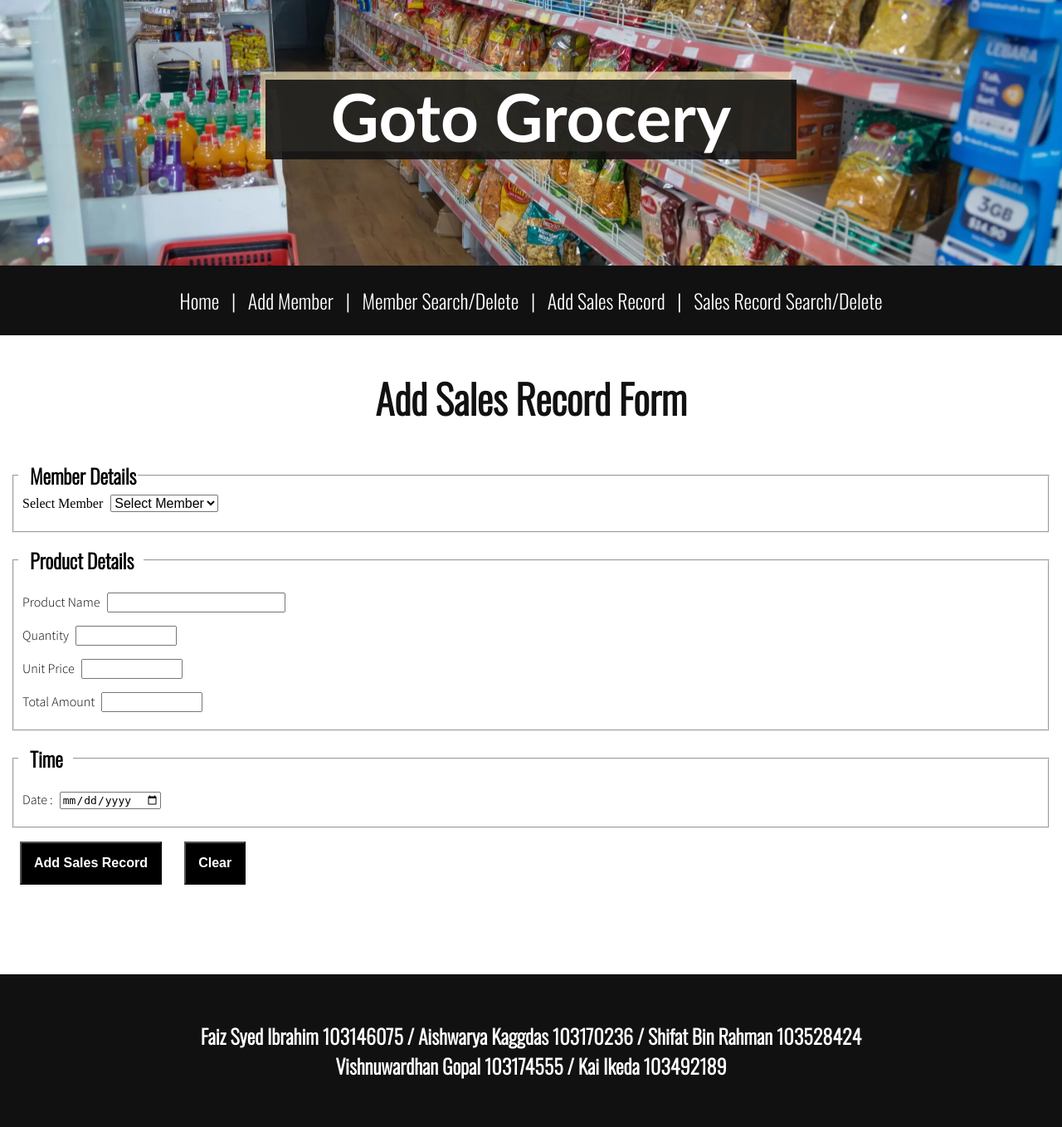
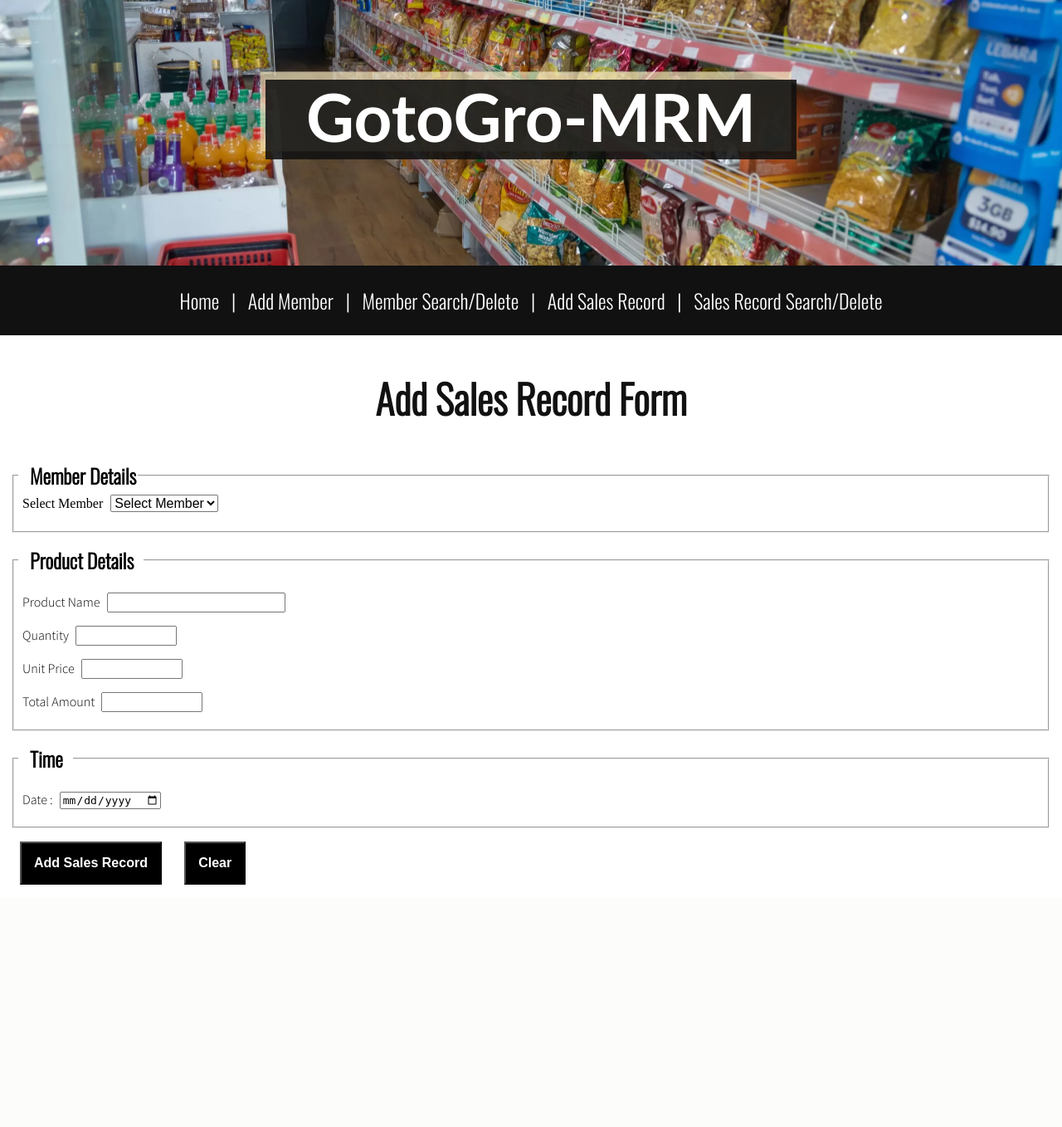
Before and after one commit to zu-nafi/GotoGro-MRM, a PHP site: page /addsalesrecord.php in a window 1280 px wide. Shown: the whole page at 83% size. After the commit the page ends 1066 px from the top, so only its background shows below. Run offline with PHP 8.4, Linux system fonts and the light colour scheme; data that the repository does not hold is empty.

Commit message:
Update addsalesrecord.php

```diff
--- a/addsalesrecord.php
+++ b/addsalesrecord.php
@@ -9,19 +9,12 @@ if(isset($_GET["sale"]) && $_GET["sale"] == "success"){
 <html lang="en">
 <head>
     <meta charset="UTF-8"/>
-    <meta name="description" content="Managing Software Projects"/>
-    <meta name="keywords" content="HTML, CSS, Grocery, MRM, Project"/>
-    <meta name="author" content="Faiz Syed Ibrahim 103146075"/>
-    <meta name="author" content="Aishwarya Kaggdas 103170236"/>
-    <meta name="author" content="Shifat Bin Rahman 103528424"/>
-    <meta name="author" content="Vishnuwardhan Gopal 103174555"/>
-    <meta name="author" content="Kai Ikeda 103492189"/>
 
     <link href= "style.css" rel="stylesheet" />
     <link rel="preconnect" href="https://fonts.gstatic.com">
     <link href="https://fonts.googleapis.com/css2?family=Oswald:wght@300&family=Source+Sans+Pro:wght@300&display=swap" rel="stylesheet">
 
-    <title>Goto Gro MRM</title>
+        <title>GotoGro-MRM</title>
 </head>
 
 
@@ -29,7 +22,7 @@ if(isset($_GET["sale"]) && $_GET["sale"] == "success"){
 <div id="header">
     <div id="titleboxone"></div>
     <div id="titleboxtwo">
-        <h1 id="titleheading">Goto Grocery</h1>
+                    <h1 id="titleheading">GotoGro-MRM</h1>
     </div>
 </div>
 
@@ -86,12 +79,6 @@ if(isset($_GET["sale"]) && $_GET["sale"] == "success"){
 
 </form>
 
-<footer>
-    <p id="footertext">
-        <a id="whitelink">Faiz Syed Ibrahim 103146075</a> / <a id="whitelink">Aishwarya Kaggdas 103170236</a> / <a id="whitelink">Shifat Bin Rahman 103528424</a>
-        <br/>
-        <a id="whitelink">Vishnuwardhan Gopal 103174555</a> / <a id="whitelink">Kai Ikeda 103492189</a>
-    </p>
-</footer>
+
 </body>
 </html>
```
